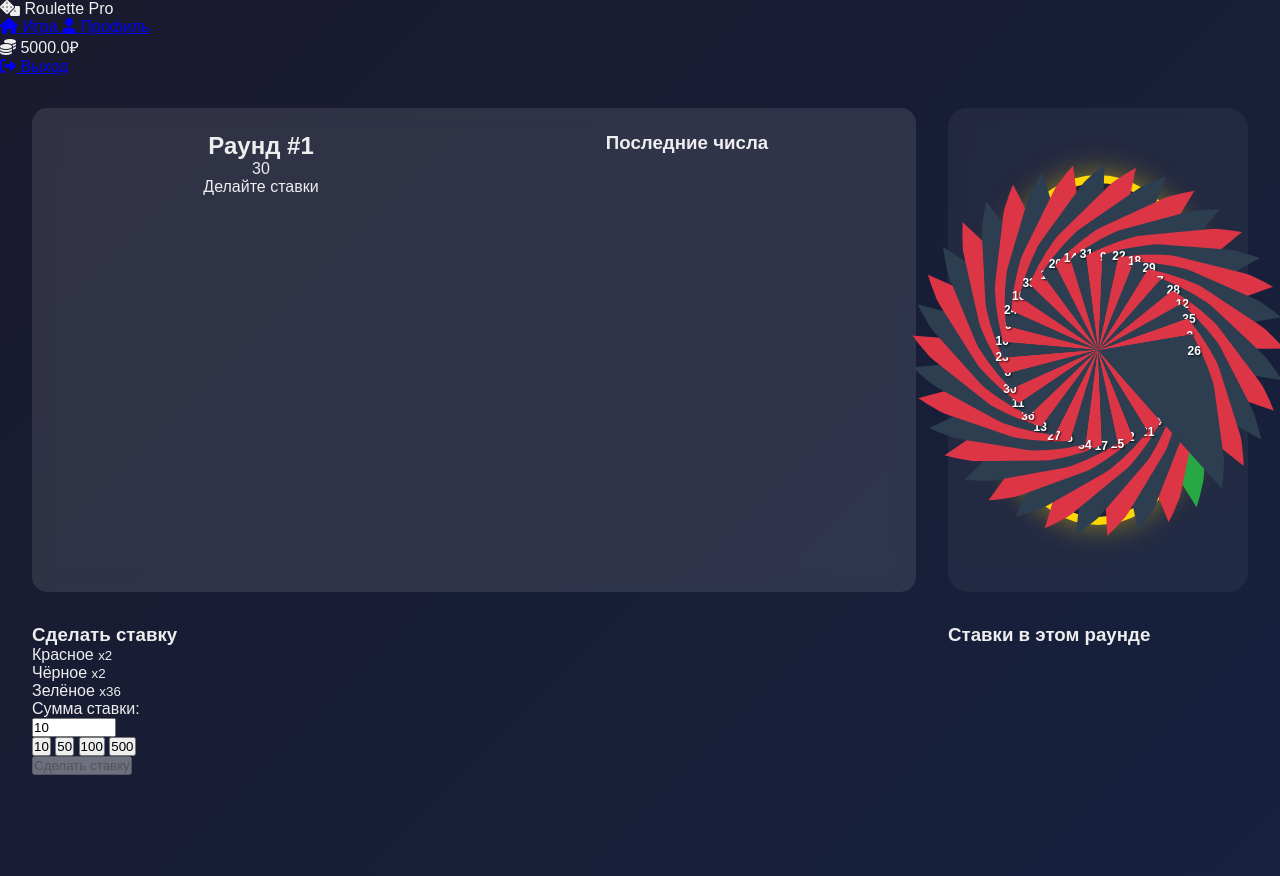
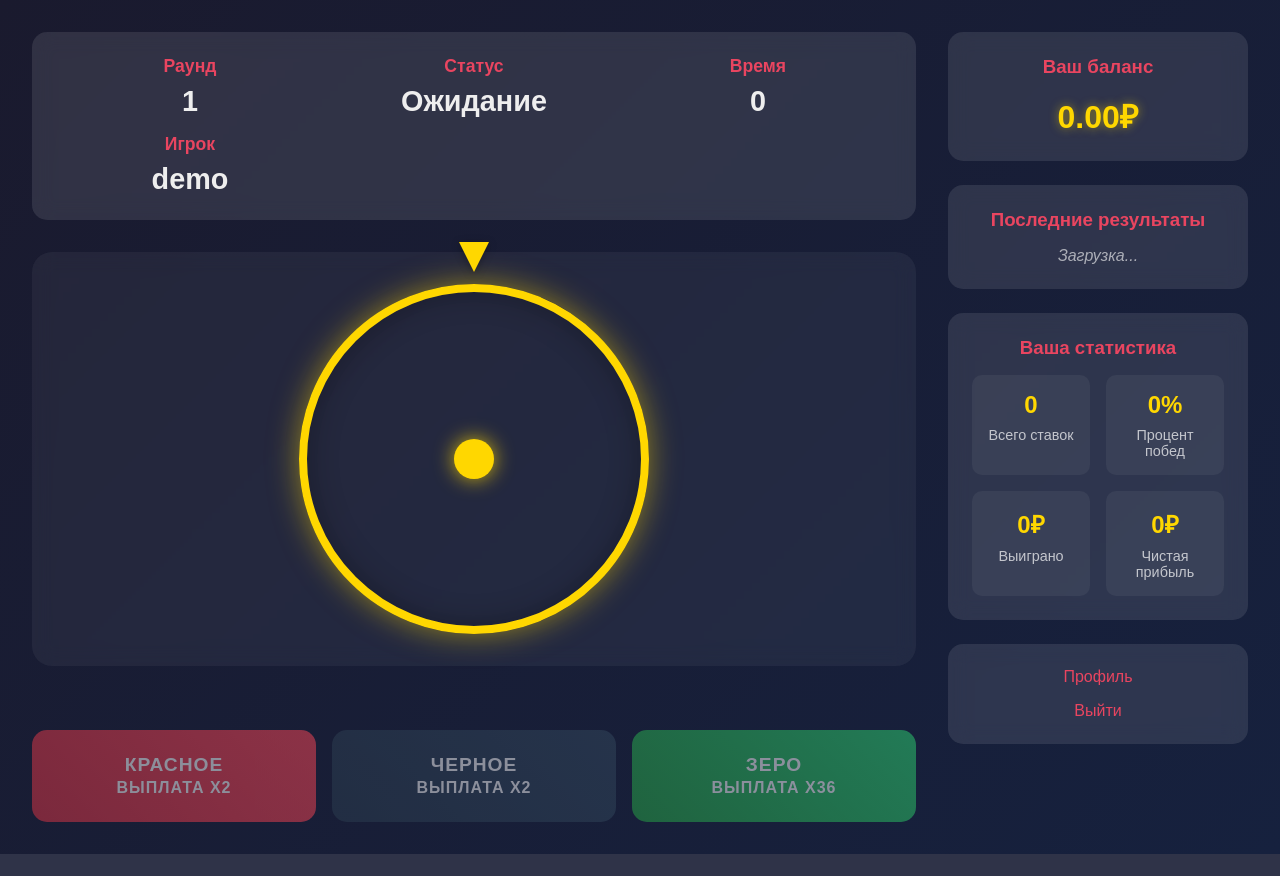
Before and after one commit to esketitniy/telegram-roulette-bot, a Flask app: page / in a window 1280 px wide. After the commit the page ends 854 px from the top, so only its background shows below. Run offline with Flask 3, Linux system fonts and the light colour scheme; a user stored in the database is signed in; data comes from the database, SQL or seed files in the repository; data that the repository does not hold is empty; some libraries are stand-ins or nearby versions.

Commit message:
Update index.html

```diff
--- a/templates/index.html
+++ b/templates/index.html
@@ -1,90 +1,137 @@
-{% extends "base.html" %}
+<!DOCTYPE html>
+<html lang="ru">
+<head>
+    <meta charset="UTF-8">
+    <meta name="viewport" content="width=device-width, initial-scale=1.0">
+    <title>Европейская Рулетка Онлайн</title>
+    <link rel="stylesheet" href="{{ url_for('static', filename='css/style.css') }}">
+    <script src="https://cdnjs.cloudflare.com/ajax/libs/socket.io/4.0.0/socket.io.js"></script>
+</head>
+<body>
+    <!-- Flash сообщения -->
+    {% with messages = get_flashed_messages() %}
+        {% if messages %}
+            <div class="flash-messages">
+                {% for message in messages %}
+                    <div class="flash-message">{{ message }}</div>
+                {% endfor %}
+            </div>
+        {% endif %}
+    {% endwith %}
 
-{% block content %}
+    <!-- Основной контейнер -->
     <div class="game-container">
-    <!-- Игровая информация -->
+        <!-- Основная игровая область -->
+        <div class="game-main">
+            <!-- Информационная панель -->
             <div class="game-info">
-        <div class="round-info">
-            <h2>Раунд #<span id="round-number">1</span></h2>
-            <div class="timer">
-                <div class="timer-circle">
-                    <span id="timer-text">30</span>
+                <div class="info-item">
+                    <h3>Раунд</h3>
+                    <p id="roundNumber">1</p>
                 </div>
-                <div class="timer-status" id="timer-status">Делайте ставки</div>
+                <div class="info-item">
+                    <h3>Статус</h3>
+                    <p id="gameStatus">Ожидание</p>
                 </div>
+                <div class="info-item">
+                    <h3>Время</h3>
+                    <p id="timer">0</p>
                 </div>
-
-        <div class="last-numbers">
-            <h3>Последние числа</h3>
-            <div class="numbers-history" id="numbers-history">
-                <!-- Здесь будут отображаться последние выпавшие числа -->
-            </div>
+                <div class="info-item">
+                    <h3>Игрок</h3>
+                    <p>{{ user.username }}</p>
                 </div>
             </div>
 
             <!-- Рулетка -->
             <div class="roulette-container">
-        <div class="roulette-wheel" id="roulette-wheel">
-            <div class="wheel-center"></div>
-            <div class="wheel-numbers">
-                <!-- Числа будут добавлены через JavaScript -->
+                <div class="roulette-pointer"></div>
+                <div class="roulette-wheel">
+                    <!-- Секторы будут созданы через JavaScript -->
                 </div>
-            <div class="wheel-pointer"></div>
+                <div class="roulette-center"></div>
             </div>
 
-        <div class="winning-number" id="winning-display" style="display: none;">
-            <div class="winning-circle">
-                <span id="winning-number">0</span>
-            </div>
-            <div class="winning-color" id="winning-color">Зелёный</div>
+            <!-- Кнопки ставок -->
+            <div class="betting-controls">
+                <button class="bet-button bet-red" data-bet="red" disabled>
+                    Красное<br><small>Выплата x2</small>
+                </button>
+                <button class="bet-button bet-black" data-bet="black" disabled>
+                    Черное<br><small>Выплата x2</small>
+                </button>
+                <button class="bet-button bet-green" data-bet="green" disabled>
+                    Зеро<br><small>Выплата x36</small>
+                </button>
             </div>
         </div>
 
-    <!-- Панель ставок -->
-    <div class="betting-panel">
-        <h3>Сделать ставку</h3>
-        <div class="bet-options">
-            <div class="bet-option red" data-bet="red">
-                <div class="bet-color"></div>
-                <span>Красное</span>
-                <small>x2</small>
-            </div>
-            <div class="bet-option black" data-bet="black">
-                <div class="bet-color"></div>
-                <span>Чёрное</span>
-                <small>x2</small>
-            </div>
-            <div class="bet-option green" data-bet="green">
-                <div class="bet-color"></div>
-                <span>Зелёное</span>
-                <small>x36</small>
+        <!-- Боковая панель -->
+        <div class="game-sidebar">
+            <!-- Баланс -->
+            <div class="sidebar-section">
+                <h3>Ваш баланс</h3>
+                <div class="balance-info">
+                    <div class="balance-amount" id="userBalance">0.00₽</div>
                 </div>
             </div>
 
-        <div class="bet-amount">
-            <label>Сумма ставки:</label>
-            <div class="amount-input">
-                <input type="number" id="bet-amount" min="1" max="{{ current_user.balance }}" value="10">
-                <div class="quick-amounts">
-                    <button class="quick-bet" data-amount="10">10</button>
-                    <button class="quick-bet" data-amount="50">50</button>
-                    <button class="quick-bet" data-amount="100">100</button>
-                    <button class="quick-bet" data-amount="500">500</button>
+            <!-- История результатов -->
+            <div class="sidebar-section">
+                <h3>Последние результаты</h3>
+                <div class="recent-results" id="recentResults">
+                    <div class="no-results">Загрузка...</div>
+                </div>
+            </div>
+
+            <!-- Статистика игрока -->
+            <div class="sidebar-section">
+                <h3>Ваша статистика</h3>
+                <div class="player-stats" id="playerStats">
+                    <div class="stat-item">
+                        <div class="stat-value" id="totalBets">0</div>
+                        <div class="stat-label">Всего ставок</div>
+                    </div>
+                    <div class="stat-item">
+                        <div class="stat-value" id="winRate">0%</div>
+                        <div class="stat-label">Процент побед</div>
+                    </div>
+                    <div class="stat-item">
+                        <div class="stat-value" id="totalWinnings">0₽</div>
+                        <div class="stat-label">Выиграно</div>
+                    </div>
+                    <div class="stat-item">
+                        <div class="stat-value" id="netProfit">0₽</div>
+                        <div class="stat-label">Чистая прибыль</div>
                     </div>
                 </div>
             </div>
 
-        <button id="place-bet-btn" class="place-bet-btn" disabled>
-            Сделать ставку
-        </button>
-    </div>
-
-    <!-- Текущие ставки -->
-    <div class="current-bets">
-        <h3>Ставки в этом раунде</h3>
-        <div class="bets-list" id="current-bets-list">
-            <!-- Ставки будут добавляться через JavaScript -->
+            <!-- Навигация -->
+            <div class="sidebar-section">
+                <div style="text-align: center;">
+                    <a href="{{ url_for('profile') }}" style="color: var(--accent-color); text-decoration: none; display: block; margin-bottom: 1rem;">Профиль</a>
+                    <a href="{{ url_for('logout') }}" style="color: var(--accent-color); text-decoration: none;">Выйти</a>
                 </div>
             </div>
         </div>
-{% endblock %}
+    </div>
+
+    <!-- Модальное окно ставки -->
+    <div id="betModal" class="modal">
+        <div class="modal-content">
+            <span class="close">&times;</span>
+            <h2>Размещение ставки</h2>
+            <p>Ставка на: <strong id="betType"></strong></p>
+            <input type="number" id="betAmount" placeholder="Введите сумму ставки" min="1" step="0.01">
+            <br><br>
+            <button id="confirmBet">Подтвердить ставку</button>
+        </div>
+    </div>
+
+    <!-- Контейнер для уведомлений -->
+    <div id="notifications" class="notifications-container"></div>
+
+    <script src="{{ url_for('static', filename='js/game.js') }}"></script>
+</body>
+</html>
```
Lines whose indentation alone changed are shown as unchanged.
